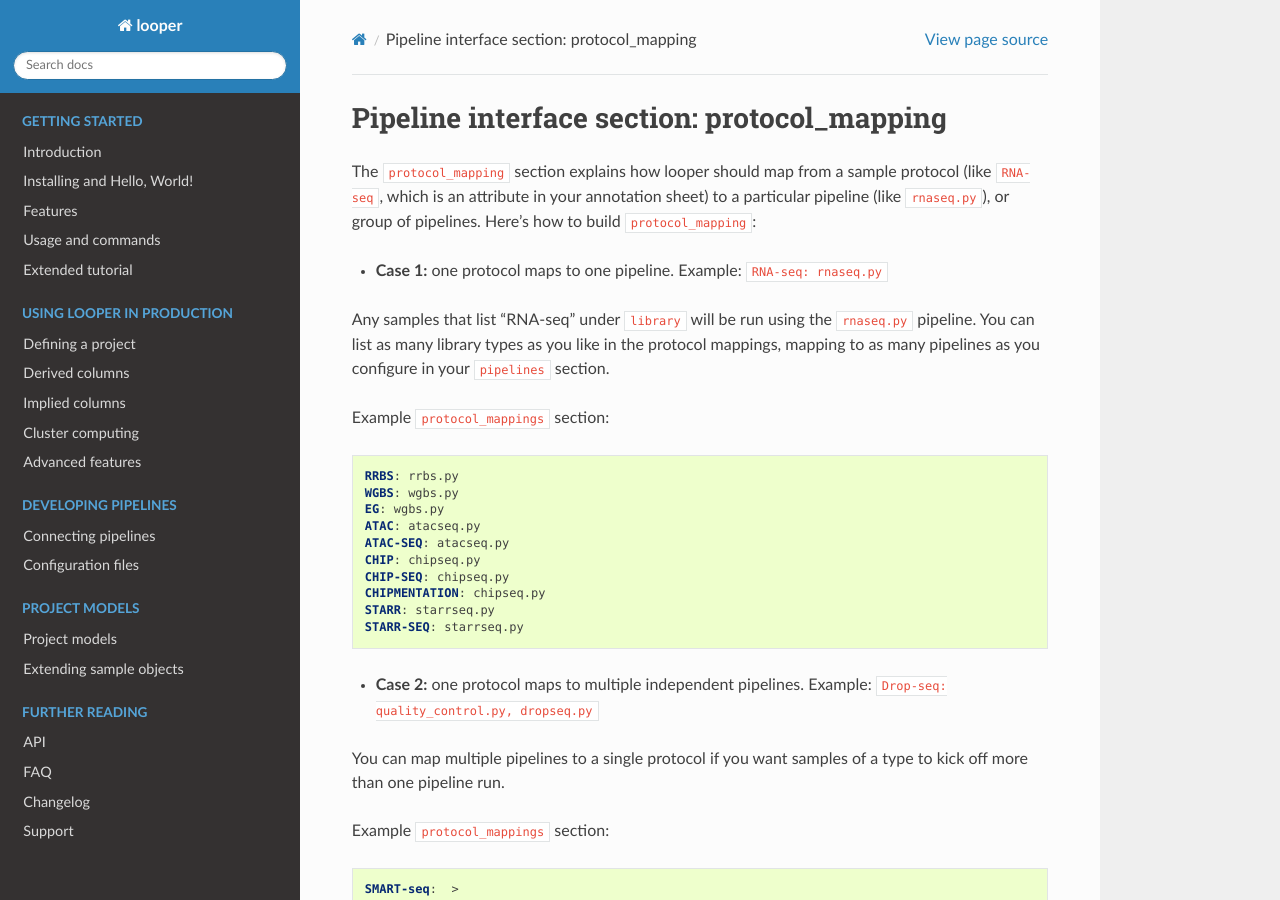
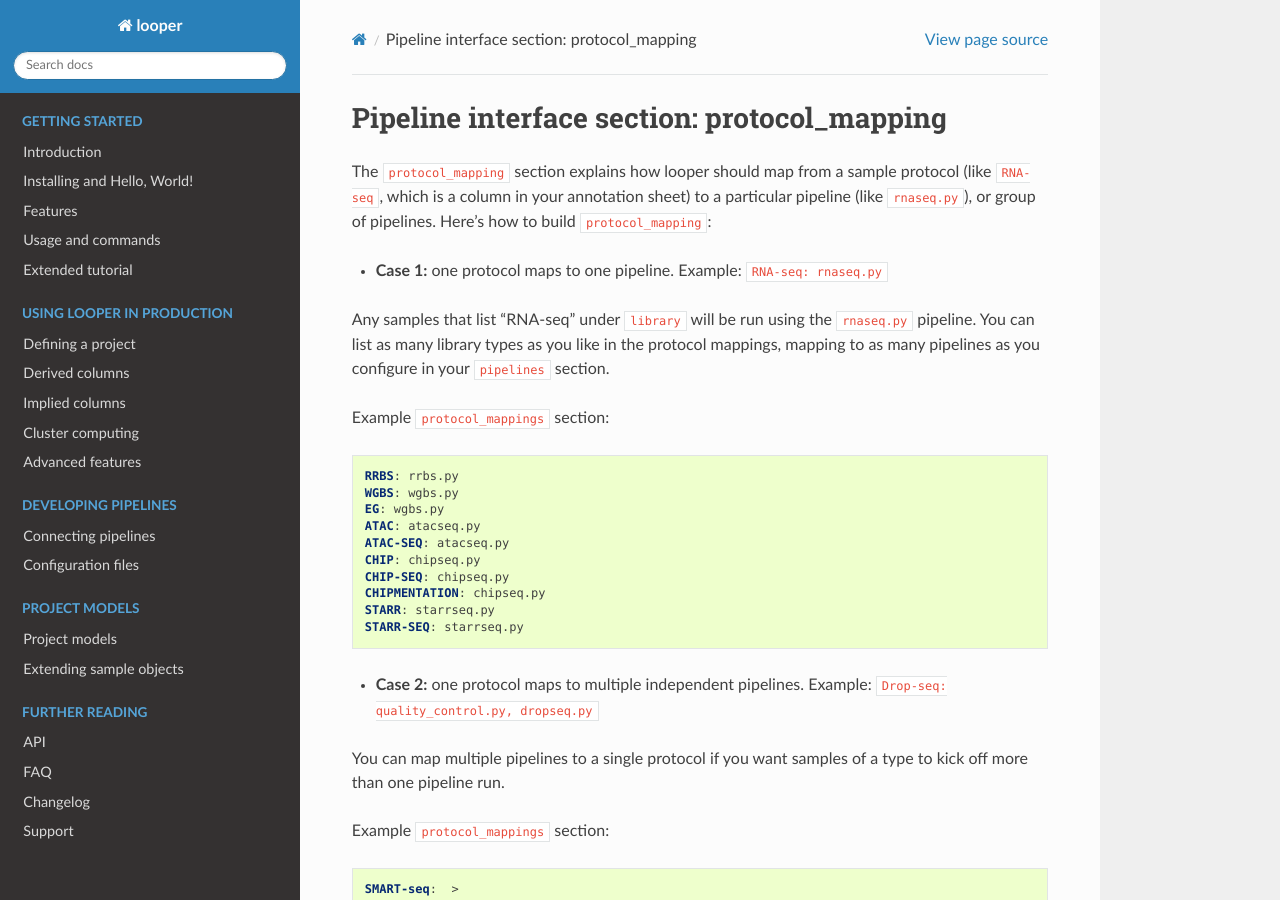
Before and after one commit to pepkit/peppy, a Sphinx documentation site: the page built from doc/source/protocol-mapping.rst, in a window 1280 px wide and 900 px high. Built offline with Sphinx 7.4.7 and the Read the Docs theme 2.0.0, drawn with Linux system fonts in a browser that asks for light colours.

Commit message:
Update protocol-mapping.rst

```diff
--- a/doc/source/protocol-mapping.rst
+++ b/doc/source/protocol-mapping.rst
@@ -2,7 +2,7 @@
 Pipeline interface section: protocol_mapping
 ********************************************
 
-The ``protocol_mapping`` section explains how looper should map from a sample protocol (like ``RNA-seq``, which is an attribute in your annotation sheet) to a particular pipeline (like ``rnaseq.py``), or group of pipelines. Here's how to build ``protocol_mapping``:
+The ``protocol_mapping`` section explains how looper should map from a sample protocol (like ``RNA-seq``, which is a column in your annotation sheet) to a particular pipeline (like ``rnaseq.py``), or group of pipelines. Here's how to build ``protocol_mapping``:
 
 - **Case 1:** one protocol maps to one pipeline. Example: ``RNA-seq: rnaseq.py``
 
```
